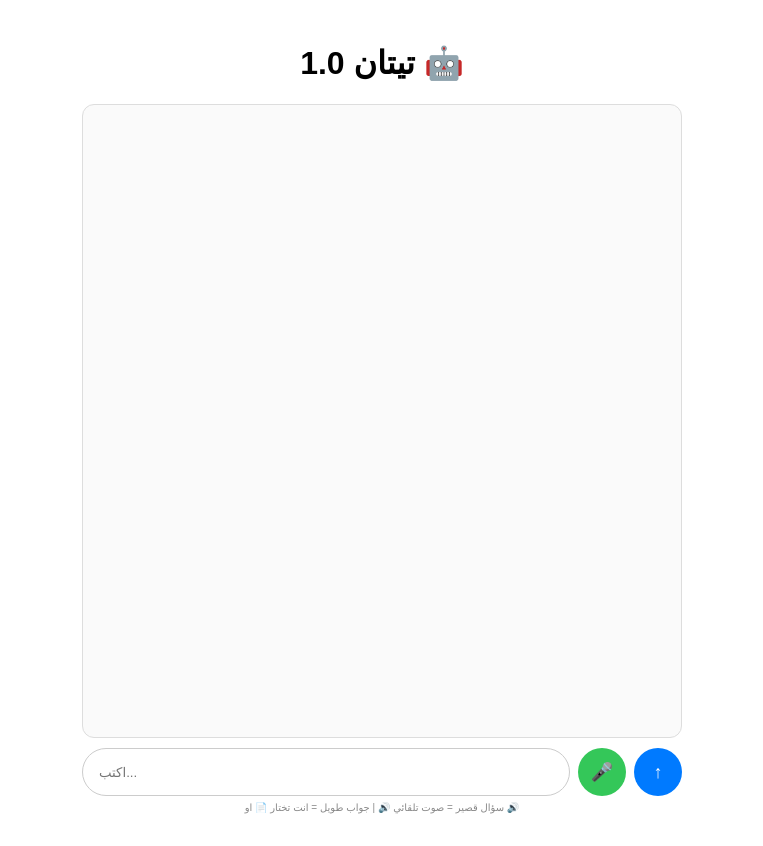
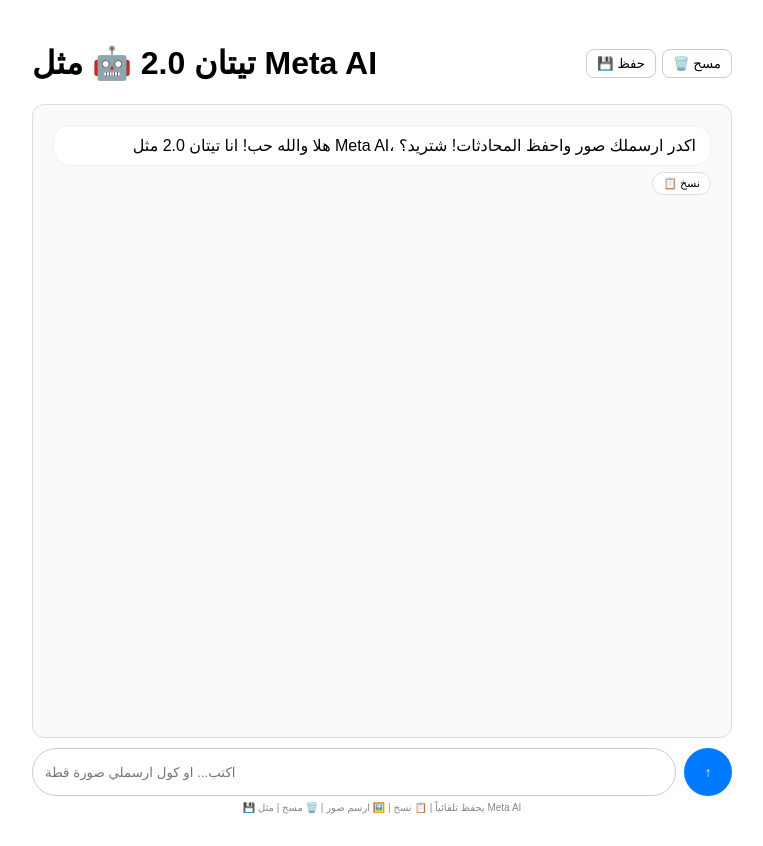
Before and after one commit to Alialdrage/titan-10, a Next.js app: page / in a window 1280 px wide. Shown: the whole page, without its empty margins (258-1021 px from the left). Built offline with nearby package versions, Linux system fonts and the light colour scheme.

Commit message:
Update page.tsx

```diff
--- a/app/page.tsx
+++ b/app/page.tsx
@@ -1,101 +1,93 @@
 "use client";
-import { useState } from "react";
+import { useState, useEffect, useRef } from "react";
 
 export default function Page() {
-  const [messages, setMessages] = useState<any[]>([]);
+  const [messages, setMessages] = useState<any[]>(()=>{
+    if (typeof window !== "undefined") {
+      const saved = localStorage.getItem("titan_chat");
+      return saved ? JSON.parse(saved) : [{role:"assistant", content:"هلا والله حب! انا تيتان 2.0 مثل Meta AI، اكدر ارسملك صور واحفظ المحادثات! شتريد؟"}];
+    }
+    return [];
+  });
   const [input, setInput] = useState("");
   const [loading, setLoading] = useState(false);
-  const [speaking, setSpeaking] = useState(false);
+  const endRef = useRef<HTMLDivElement>(null);
 
-  const stopSpeak = () => {
-    window.speechSynthesis.cancel();
-    setSpeaking(false);
-  };
+  useEffect(()=>{ endRef.current?.scrollIntoView({behavior:"smooth"}); localStorage.setItem("titan_chat", JSON.stringify(messages)); }, [messages]);
 
-  const speak = (text: string) => {
-    window.speechSynthesis.cancel();
-    const u = new SpeechSynthesisUtterance(text);
-    u.lang = 'ar-SA';
-    u.rate = 1.0;
-    u.onstart = () => setSpeaking(true);
-    u.onend = () => setSpeaking(false);
-    window.speechSynthesis.speak(u);
+  const copy = (text: string) => { navigator.clipboard.writeText(text); alert("تم النسخ ✅"); };
+  const saveImage = (url: string) => { const a=document.createElement("a"); a.href=url; a.download="titan-image.png"; a.click(); };
+  const clearChat = () => { if(confirm("تمسح المحادثة؟")){ setMessages([{role:"assistant", content:"هلا حب!"}]); localStorage.removeItem("titan_chat"); } };
+  const downloadChat = () => {
+    const text = messages.map(m=> `${m.role}: ${m.content}`).join("\n");
+    const blob = new Blob([text], {type:"text/plain"}); const url=URL.createObjectURL(blob);
+    const a=document.createElement("a"); a.href=url; a.download="titan-chat.txt"; a.click();
   };
 
   const send = async () => {
     if (!input.trim()) return;
-    const t = input;
-    setInput("");
-    stopSpeak();
-    setMessages((m) => [...m, { role: "user", content: t }]);
-    setLoading(true);
+    const t = input; setInput(""); setMessages(m=>[...m, {role:"user", content:t}]); setLoading(true);
+
     try {
-      const res = await fetch("/api/chat", {
-        method: "POST",
-        headers: { "Content-Type": "application/json" },
-        body: JSON.stringify({ messages: [...messages, { role: "user", content: t }] }),
-      });
-      const data = await res.json();
-      const reply = data.reply;
-      setMessages((m) => [...m, { role: "assistant", content: reply }]);
-      setLoading(false);
-
-      // اذا الجواب قصير = صوت تلقائي، اذا طويل = لا
-      if (reply.length < 150) {
-        speak(reply);
+      // اذا طلب صورة
+      if (t.includes("ارسم") || t.includes("صورة") || t.includes("رسم") || t.toLowerCase().includes("image") || t.toLowerCase().includes("draw")) {
+        const imgUrl = `https://image.pollinations.ai/prompt/${encodeURIComponent(t)}?width=512&height=512&nologo=true`;
+        setMessages(m=>[...m, {role:"assistant", content:`تفضل صورتك:`, image: imgUrl}]);
+      } else {
+        const res = await fetch("/api/chat", {
+          method:"POST", headers:{"Content-Type":"application/json"},
+          body: JSON.stringify({messages:[...messages, {role:"user", content:t}]})
+        });
+        const data = await res.json();
+        setMessages(m=>[...m, {role:"assistant", content:data.reply}]);
       }
-    } catch {
-      setLoading(false);
-    }
-  };
-
-  const voice = () => {
-    const SR = (window as any).webkitSpeechRecognition || (window as any).SpeechRecognition;
-    if (!SR) return alert("استخدم كروم");
-    const r = new SR();
-    r.lang = "ar-SA";
-    r.onresult = (e: any) => setInput(e.results[0][0].transcript);
-    r.start();
+    } catch {}
+    setLoading(false);
   };
 
   return (
-    <main style={{ maxWidth: 600, margin: "0 auto", padding: 15, height: "100vh", display: "flex", flexDirection: "column", fontFamily: "sans-serif" }}>
-      <h1 style={{ textAlign: "center" }}>تيتان 1.0 🤖</h1>
+    <main style={{maxWidth:700, margin:"0 auto", padding:15, height:"100vh", display:"flex", flexDirection:"column", fontFamily:"sans-serif"}}>
+      <div style={{display:"flex", justifyContent:"space-between", alignItems:"center"}}>
+        <h1>تيتان 2.0 🤖 مثل Meta AI</h1>
+        <div style={{display:"flex", gap:6}}>
+          <button onClick={downloadChat} style={{padding:"6px 10px", borderRadius:8, border:"1px solid #ccc", background:"#fff"}}>💾 حفظ</button>
+          <button onClick={clearChat} style={{padding:"6px 10px", borderRadius:8, border:"1px solid #ccc", background:"#fff"}}>🗑️ مسح</button>
+        </div>
+      </div>
 
-      {speaking && (
-        <button onClick={stopSpeak} style={{ background: "#e53935", color: "#fff", border: "none", padding: "8px", borderRadius: 20, marginBottom: 8, cursor: "pointer" }}>
-          ⏹️ وكف الصوت
-        </button>
-      )}
-
-      <div style={{ flex: 1, border: "1px solid #ddd", overflowY: "auto", padding: 10, borderRadius: 12, background: "#fafafa" }}>
-        {messages.map((m, i) => (
-          <div key={i} style={{ margin: 8 }}>
-            <div style={{ padding: "10px 14px", background: m.role === "user" ? "#007aff" : "#fff", color: m.role === "user" ? "#fff" : "#000", border: "1px solid #eee", borderRadius: 16, textAlign: "right" }}>
+      <div style={{flex:1, border:"1px solid #ddd", overflowY:"auto", padding:12, borderRadius:12, background:"#fafafa"}}>
+        {messages.map((m,i)=>(
+          <div key={i} style={{margin:8}}>
+            <div style={{padding:"10px 14px", background: m.role==="user" ? "#007aff" : "#fff", color: m.role==="user" ? "#fff" : "#000", border:"1px solid #eee", borderRadius:16, textAlign:"right"}}>
               {m.content}
+              {m.image && (
+                <div style={{marginTop:10}}>
+                  <img src={m.image} style={{width:"100%", borderRadius:12, border:"1px solid #ddd"}} />
+                  <div style={{display:"flex", gap:6, marginTop:6}}>
+                    <button onClick={()=> copy(m.image)} style={{fontSize:12, padding:"4px 8px", borderRadius:10, border:"1px solid #ccc"}}>📋 نسخ الرابط</button>
+                    <button onClick={()=> saveImage(m.image)} style={{fontSize:12, padding:"4px 8px", borderRadius:10, border:"1px solid #ccc"}}>💾 حفظ الصورة</button>
+                  </div>
+                </div>
+              )}
             </div>
-            {/* اذا جواب طويل - خيار صوت */}
-            {m.role === "assistant" && m.content.length > 150 && (
-              <div style={{ marginTop: 6, display: "flex", gap: 6, justifyContent: "flex-end" }}>
-                <button onClick={() => speak(m.content)} style={{ fontSize: 11, padding: "4px 10px", borderRadius: 15, border: "1px solid #34c759", background: "#e8f5e9", cursor: "pointer" }}>
-                  🔊 اسمعه صوت
-                </button>
-                <span style={{ fontSize: 10, color: "#888" }}>📄 او اقراه كتابة</span>
+            {m.role==="assistant" && !m.image && (
+              <div style={{display:"flex", gap:6, marginTop:6, justifyContent:"flex-end"}}>
+                <button onClick={()=> copy(m.content)} style={{fontSize:11, padding:"4px 10px", borderRadius:15, border:"1px solid #ddd", background:"#fff"}}>📋 نسخ</button>
               </div>
             )}
           </div>
         ))}
-        {loading && <div style={{ fontSize: 12, color: "#999" }}>تيتان يكتب...</div>}
+        {loading && <div style={{fontSize:12, color:"#999"}}>تيتان يفكر...</div>}
+        <div ref={endRef}/>
       </div>
 
-      <div style={{ display: "flex", gap: 8, marginTop: 10 }}>
-        <input value={input} onChange={(e) => setInput(e.target.value)} onKeyDown={(e) => e.key === "Enter" && send()} placeholder="اكتب..." style={{ flex: 1, padding: "12px 16px", borderRadius: 25, border: "1px solid #ccc", outline: "none" }} />
-        <button onClick={voice} style={{ width: 48, height: 48, borderRadius: "50%", border: "none", background: "#34c759", color: "#fff", fontSize: 18, cursor: "pointer" }}>🎤</button>
-        <button onClick={send} style={{ width: 48, height: 48, borderRadius: "50%", border: "none", background: "#007aff", color: "#fff", fontSize: 18, cursor: "pointer" }}>↑</button>
+      <div style={{display:"flex", gap:8, marginTop:10}}>
+        <input value={input} onChange={e=> setInput(e.target.value)} onKeyDown={e=> e.key==="Enter" && send()} placeholder="اكتب... او كول ارسملي صورة قطة" style={{flex:1, padding:12, borderRadius:25, border:"1px solid #ccc"}} />
+        <button onClick={()=> send()} style={{width:48, height:48, borderRadius:"50%", border:"none", background:"#007aff", color:"#fff"}}>↑</button>
       </div>
 
-      <p style={{ fontSize: 10, color: "#888", textAlign: "center", marginTop: 6 }}>
-        سؤال قصير = صوت تلقائي 🔊 | جواب طويل = انت تختار 📄 او 🔊
+      <p style={{fontSize:10, color:"#888", textAlign:"center", marginTop:6}}>
+        💾 يحفظ تلقائياً | 📋 نسخ | 🖼️ ارسم صور | 🗑️ مسح | مثل Meta AI
       </p>
     </main>
   );
```
